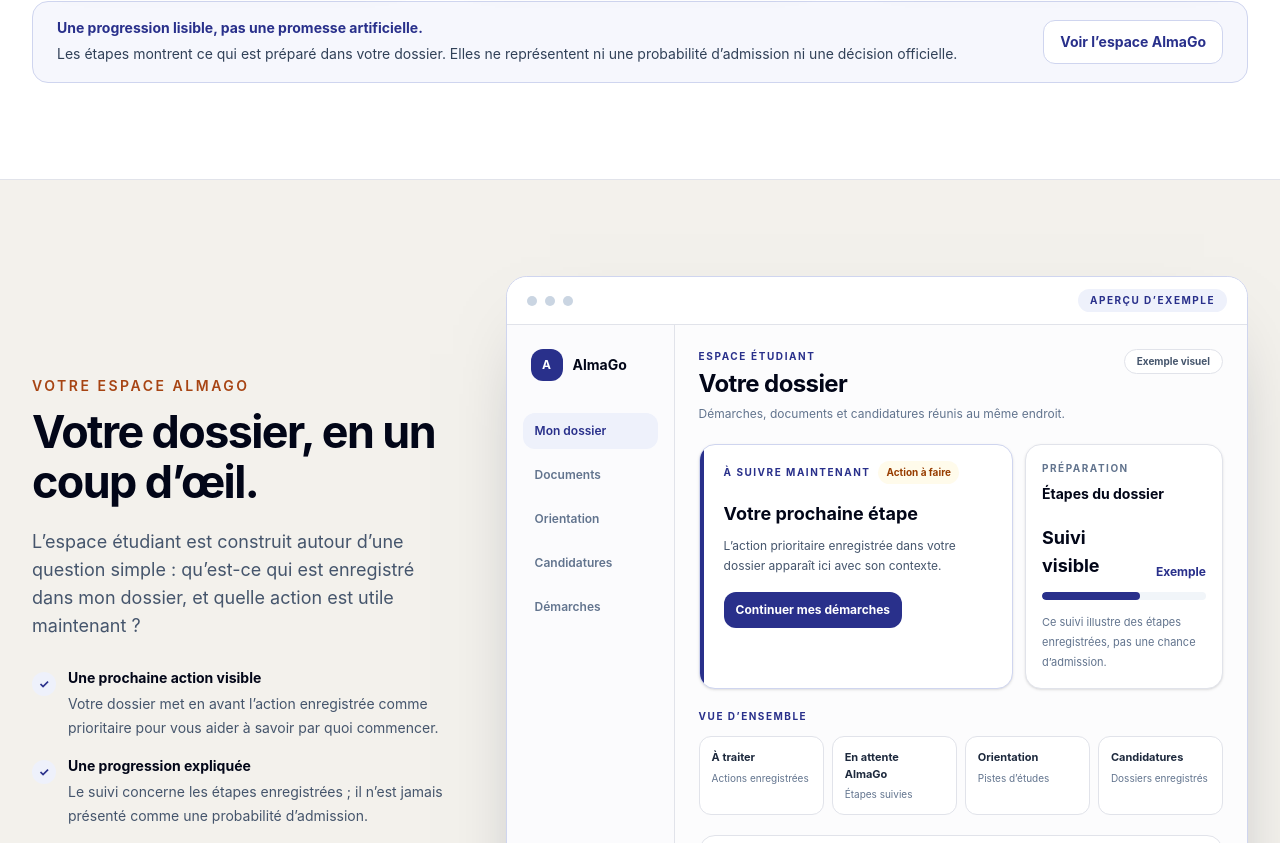
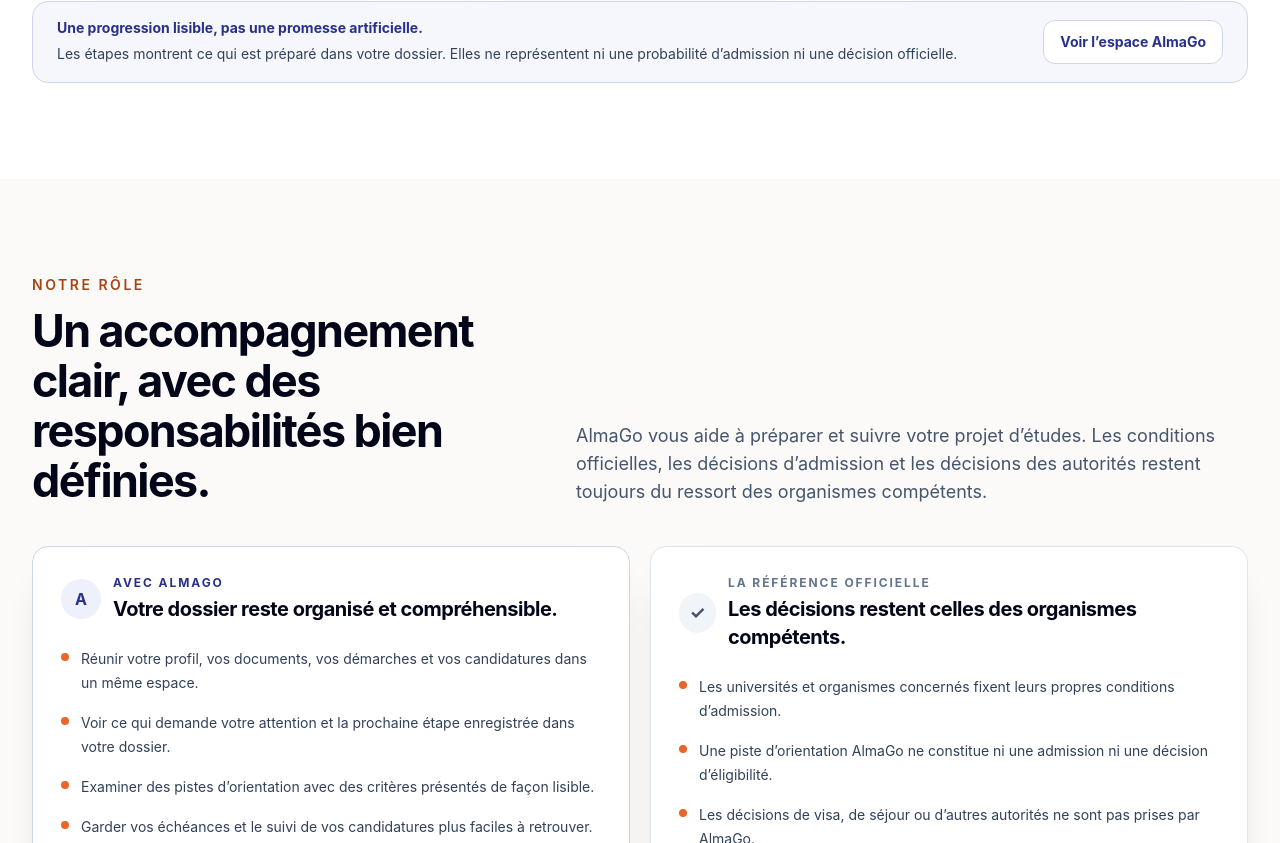
Before and after one commit to almago-platform/AlmaGo, a Next.js app: page / in a window 1280 px wide. Shown: the part 2837-3680 px from the top of the page. Built offline with nearby package versions, Linux system fonts and the light colour scheme.

Commit message:
feat(v3): place role section on homepage

```diff
--- a/src/app/page.tsx
+++ b/src/app/page.tsx
@@ -2,6 +2,7 @@ import { HomeHeader } from "@/components/public/HomeHeader";
 import { HomeHero } from "@/components/public/HomeHero";
 import { HomeValueSection } from "@/components/public/HomeValueSection";
 import { HomeJourneySection } from "@/components/public/HomeJourneySection";
+import { HomeRoleSection } from "@/components/public/HomeRoleSection";
 import { HomeProductPreview } from "@/components/public/HomeProductPreview";
 import { HomeTrustSection } from "@/components/public/HomeTrustSection";
 import { HomeFaqSection } from "@/components/public/HomeFaqSection";
@@ -16,6 +17,7 @@ export default function Home() {
       <HomeValueSection />
 
       <HomeJourneySection />
+      <HomeRoleSection />
 
       <HomeProductPreview />
 
```
